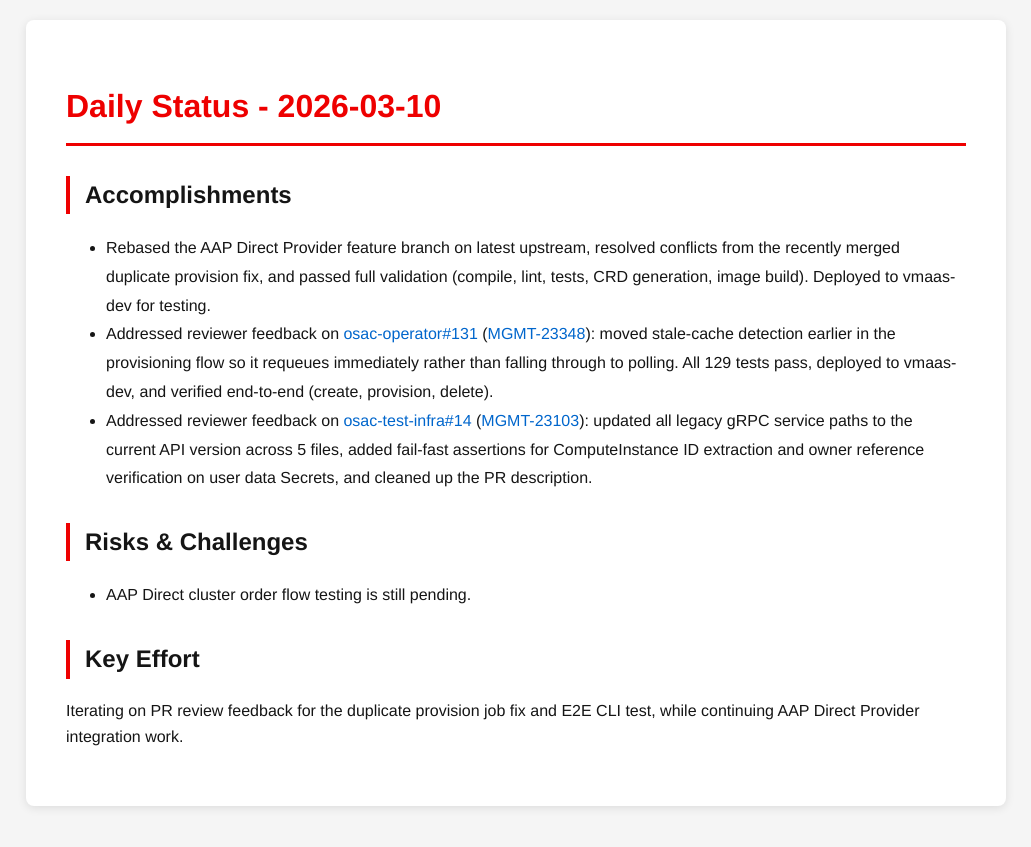
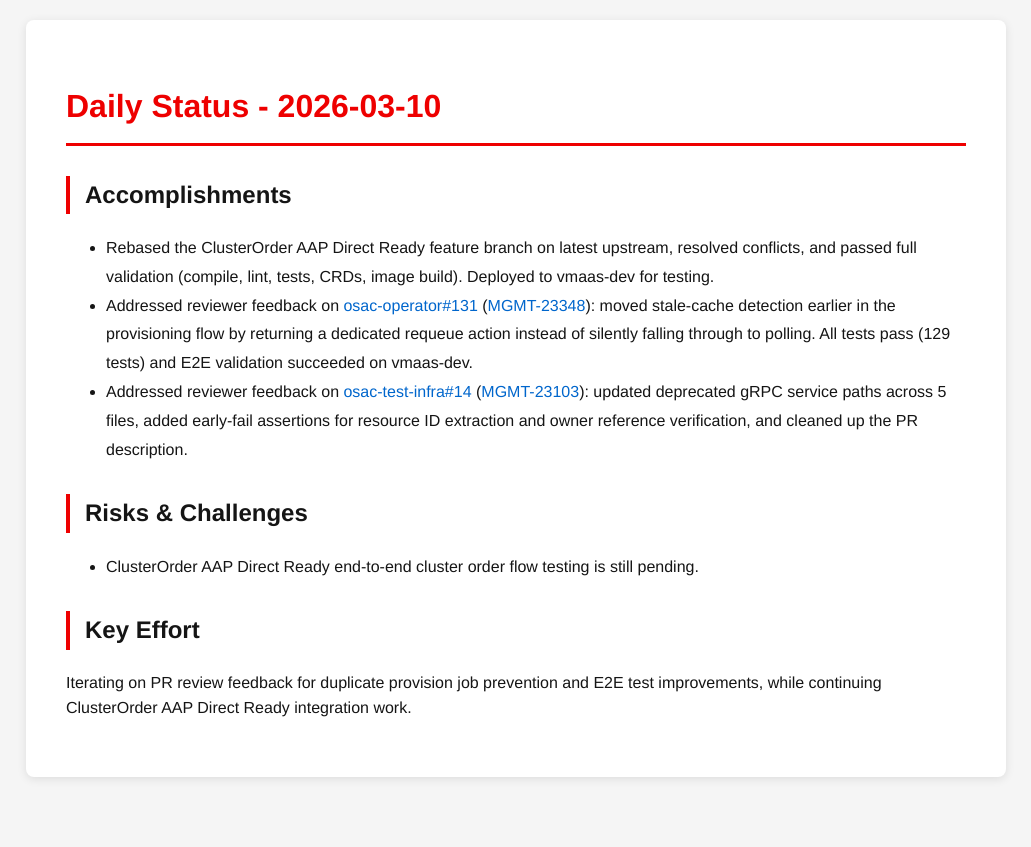
Before and after one commit to tzvatot/daily-status, a Jekyll site: the page built from 2026-03-10.md, in a window 1280 px wide. Shown: the top 847 px of the page, without its empty margins (124-1155 px from the left). Built offline with Jekyll 4.4.1, drawn with Linux system fonts in a browser that asks for light colours.

Commit message:
Daily status update - 2026-03-10

```diff
--- a/2026-03-10.md
+++ b/2026-03-10.md
@@ -7,12 +7,12 @@ date: 2026-03-10
 # Daily Status - 2026-03-10
 
 ## Accomplishments
-- Rebased the AAP Direct Provider feature branch on latest upstream, resolved conflicts from the recently merged duplicate provision fix, and passed full validation (compile, lint, tests, CRD generation, image build). Deployed to vmaas-dev for testing.
-- Addressed reviewer feedback on [osac-operator#131](https://github.com/osac-project/osac-operator/pull/131) ([MGMT-23348](https://issues.redhat.com/browse/MGMT-23348)): moved stale-cache detection earlier in the provisioning flow so it requeues immediately rather than falling through to polling. All 129 tests pass, deployed to vmaas-dev, and verified end-to-end (create, provision, delete).
-- Addressed reviewer feedback on [osac-test-infra#14](https://github.com/osac-project/osac-test-infra/pull/14) ([MGMT-23103](https://issues.redhat.com/browse/MGMT-23103)): updated all legacy gRPC service paths to the current API version across 5 files, added fail-fast assertions for ComputeInstance ID extraction and owner reference verification on user data Secrets, and cleaned up the PR description.
+- Rebased the ClusterOrder AAP Direct Ready feature branch on latest upstream, resolved conflicts, and passed full validation (compile, lint, tests, CRDs, image build). Deployed to vmaas-dev for testing.
+- Addressed reviewer feedback on [osac-operator#131](https://github.com/osac-project/osac-operator/pull/131) ([MGMT-23348](https://issues.redhat.com/browse/MGMT-23348)): moved stale-cache detection earlier in the provisioning flow by returning a dedicated requeue action instead of silently falling through to polling. All tests pass (129 tests) and E2E validation succeeded on vmaas-dev.
+- Addressed reviewer feedback on [osac-test-infra#14](https://github.com/osac-project/osac-test-infra/pull/14) ([MGMT-23103](https://issues.redhat.com/browse/MGMT-23103)): updated deprecated gRPC service paths across 5 files, added early-fail assertions for resource ID extraction and owner reference verification, and cleaned up the PR description.
 
 ## Risks & Challenges
-- AAP Direct cluster order flow testing is still pending.
+- ClusterOrder AAP Direct Ready end-to-end cluster order flow testing is still pending.
 
 ## Key Effort
-Iterating on PR review feedback for the duplicate provision job fix and E2E CLI test, while continuing AAP Direct Provider integration work.
+Iterating on PR review feedback for duplicate provision job prevention and E2E test improvements, while continuing ClusterOrder AAP Direct Ready integration work.
```
